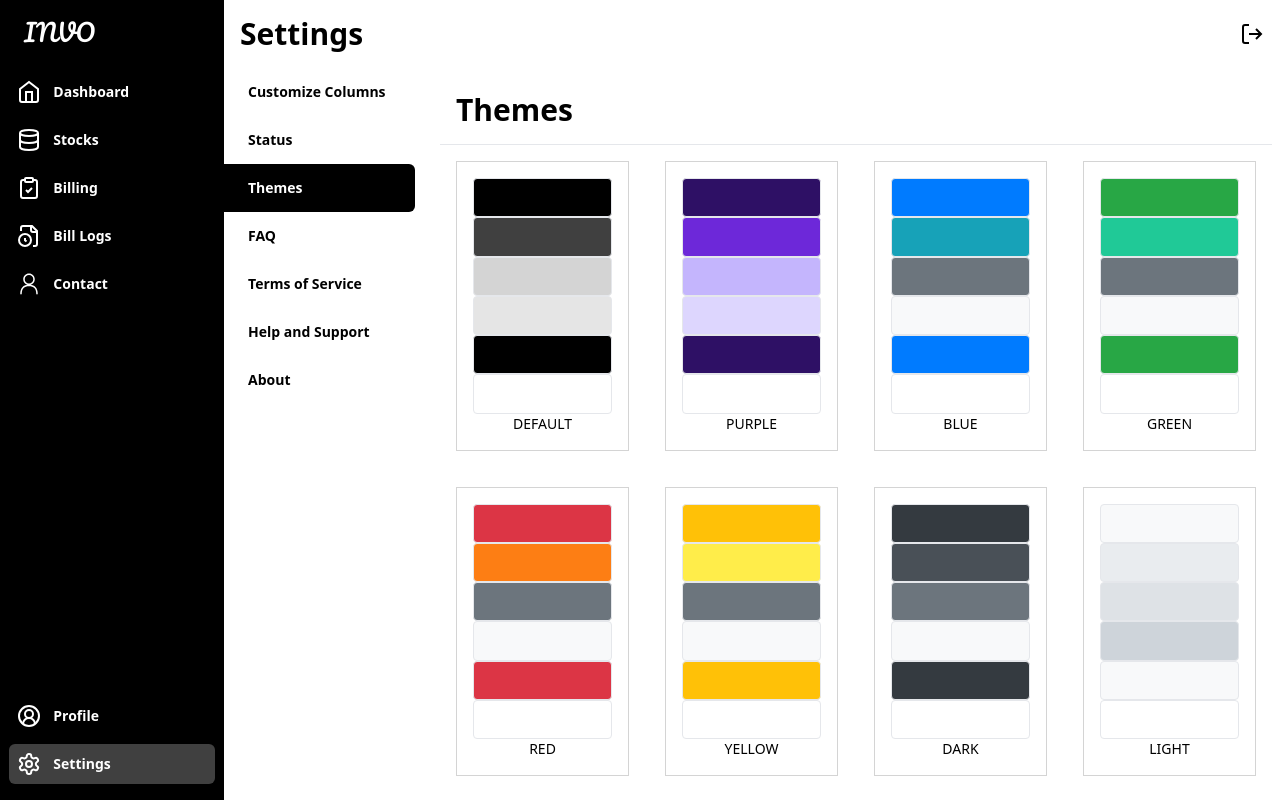
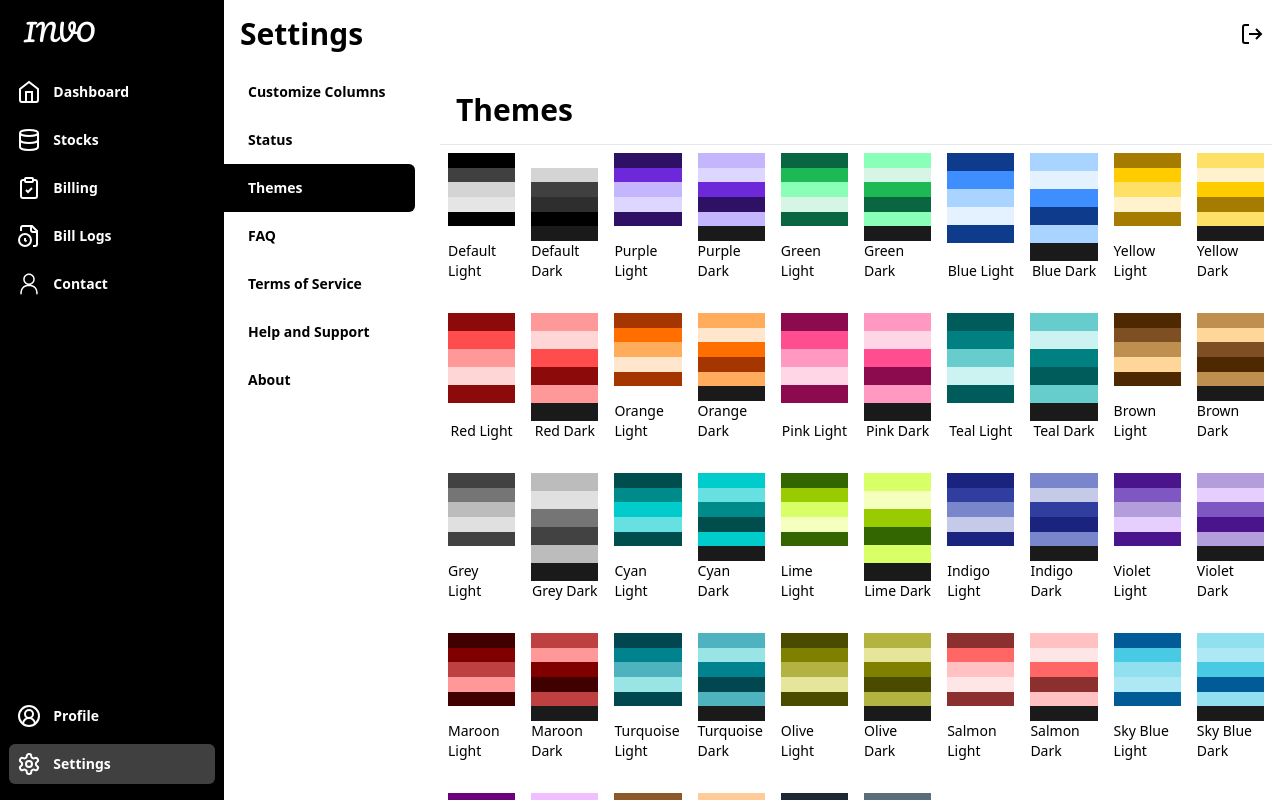
Before and after one commit to nikhitkumar00/INVO_V2, a Next.js app: page /settings/themes in a window 1280 px wide. Built offline with nearby package versions, Linux system fonts and the light colour scheme.

Commit message:
Added more Themes

```diff
--- a/app/(main)/_components/AdvancedTable.tsx
+++ b/app/(main)/_components/AdvancedTable.tsx
@@ -99,7 +99,7 @@ const TableWithSearchAndSort: React.FC<TableWithSearchAndSortProps> = ({
                 {keys.map((key) => (
                   <th
                     key={key}
-                    className="w-fit cursor-pointer py-2 text-sm font-medium capitalize"
+                    className="w-fit cursor-pointer bg-background py-2 text-sm font-medium capitalize"
                     onClick={() => sortData(key)}
                   >
                     {sortConfig.key === key && (
@@ -111,7 +111,7 @@ const TableWithSearchAndSort: React.FC<TableWithSearchAndSortProps> = ({
                   </th>
                 ))}
                 {edit && (
-                  <th className="w-10 cursor-pointer text-sm font-medium capitalize">
+                  <th className="w-10 cursor-pointer bg-background text-sm font-medium capitalize">
                     Edit
                   </th>
                 )}
--- a/app/(main)/settings/page.tsx
+++ b/app/(main)/settings/page.tsx
@@ -1,6 +1,6 @@
 import { redirect } from "next/navigation";
 
 const page = () => {
-  redirect("/settings/termsofservice");
+  redirect("/settings/themes");
 };
 export default page;
--- a/app/(main)/settings/themes/page.tsx
+++ b/app/(main)/settings/themes/page.tsx
@@ -1,6 +1,6 @@
 "use client";
 import { toast } from "sonner";
-import Header from "../../_components/Header";
+import Header from "@/app/(main)/_components/Header";
 
 type theme = {
   name: string;
@@ -15,7 +15,7 @@ type theme = {
 const Themes = () => {
   const data: theme[] = [
     {
-      name: "Default",
+      name: "Default Light",
       "--primary-color": "#000000",
       "--secondary-color": "#404040",
       "--tertiary-color": "#d4d4d4",
@@ -24,7 +24,16 @@ const Themes = () => {
       "--background-color": "#ffffff",
     },
     {
-      name: "Purple",
+      name: "Default Dark",
+      "--primary-color": "#ffffff",
+      "--secondary-color": "#d4d4d4",
+      "--tertiary-color": "#404040",
+      "--quartinary-color": "#2e2e2e",
+      "--navbar-color": "#000000",
+      "--background-color": "#1a1a1a",
+    },
+    {
+      name: "Purple Light",
       "--primary-color": "#2e1065",
       "--secondary-color": "#6d28d9",
       "--tertiary-color": "#c4b5fd",
@@ -33,69 +42,402 @@ const Themes = () => {
       "--background-color": "#ffffff",
     },
     {
-      name: "Blue",
-      "--primary-color": "#007bff",
-      "--secondary-color": "#17a2b8",
-      "--tertiary-color": "#6c757d",
-      "--quartinary-color": "#f8f9fa",
-      "--navbar-color": "#007bff",
+      name: "Purple Dark",
+      "--primary-color": "#c4b5fd",
+      "--secondary-color": "#ddd6fe",
+      "--tertiary-color": "#6d28d9",
+      "--quartinary-color": "#2e1065",
+      "--navbar-color": "#c4b5fd",
+      "--background-color": "#1a1a1a",
+    },
+    {
+      name: "Green Light",
+      "--primary-color": "#0a6640",
+      "--secondary-color": "#1db954",
+      "--tertiary-color": "#8affb7",
+      "--quartinary-color": "#d6f5e5",
+      "--navbar-color": "#0a6640",
       "--background-color": "#ffffff",
     },
     {
-      name: "Green",
-      "--primary-color": "#28a745",
-      "--secondary-color": "#20c997",
-      "--tertiary-color": "#6c757d",
-      "--quartinary-color": "#f8f9fa",
-      "--navbar-color": "#28a745",
+      name: "Green Dark",
+      "--primary-color": "#8affb7",
+      "--secondary-color": "#d6f5e5",
+      "--tertiary-color": "#1db954",
+      "--quartinary-color": "#0a6640",
+      "--navbar-color": "#8affb7",
+      "--background-color": "#1a1a1a",
+    },
+    {
+      name: "Blue Light",
+      "--primary-color": "#0e3b8c",
+      "--secondary-color": "#3f8eff",
+      "--tertiary-color": "#a9d4ff",
+      "--quartinary-color": "#e4f1ff",
+      "--navbar-color": "#0e3b8c",
       "--background-color": "#ffffff",
     },
     {
-      name: "Red",
-      "--primary-color": "#dc3545",
-      "--secondary-color": "#fd7e14",
-      "--tertiary-color": "#6c757d",
-      "--quartinary-color": "#f8f9fa",
-      "--navbar-color": "#dc3545",
+      name: "Blue Dark",
+      "--primary-color": "#a9d4ff",
+      "--secondary-color": "#e4f1ff",
+      "--tertiary-color": "#3f8eff",
+      "--quartinary-color": "#0e3b8c",
+      "--navbar-color": "#a9d4ff",
+      "--background-color": "#1a1a1a",
+    },
+    {
+      name: "Yellow Light",
+      "--primary-color": "#a67c00",
+      "--secondary-color": "#ffcc00",
+      "--tertiary-color": "#ffe066",
+      "--quartinary-color": "#fff2cc",
+      "--navbar-color": "#a67c00",
       "--background-color": "#ffffff",
     },
     {
-      name: "Yellow",
-      "--primary-color": "#ffc107",
-      "--secondary-color": "#ffed4a",
-      "--tertiary-color": "#6c757d",
-      "--quartinary-color": "#f8f9fa",
-      "--navbar-color": "#ffc107",
+      name: "Yellow Dark",
+      "--primary-color": "#ffe066",
+      "--secondary-color": "#fff2cc",
+      "--tertiary-color": "#ffcc00",
+      "--quartinary-color": "#a67c00",
+      "--navbar-color": "#ffe066",
+      "--background-color": "#1a1a1a",
+    },
+    {
+      name: "Red Light",
+      "--primary-color": "#8c0a0a",
+      "--secondary-color": "#ff4d4d",
+      "--tertiary-color": "#ff9999",
+      "--quartinary-color": "#ffd6d6",
+      "--navbar-color": "#8c0a0a",
       "--background-color": "#ffffff",
     },
     {
-      name: "Dark",
-      "--primary-color": "#343a40",
-      "--secondary-color": "#495057",
-      "--tertiary-color": "#6c757d",
-      "--quartinary-color": "#f8f9fa",
-      "--navbar-color": "#343a40",
+      name: "Red Dark",
+      "--primary-color": "#ff9999",
+      "--secondary-color": "#ffd6d6",
+      "--tertiary-color": "#ff4d4d",
+      "--quartinary-color": "#8c0a0a",
+      "--navbar-color": "#ff9999",
+      "--background-color": "#1a1a1a",
+    },
+    {
+      name: "Orange Light",
+      "--primary-color": "#a63600",
+      "--secondary-color": "#ff6f00",
+      "--tertiary-color": "#ffad5c",
+      "--quartinary-color": "#ffe6cc",
+      "--navbar-color": "#a63600",
       "--background-color": "#ffffff",
-      },
+    },
     {
-      name: "Light",
-      "--primary-color": "#f8f9fa",
-      "--secondary-color": "#e9ecef",
-      "--tertiary-color": "#dee2e6",
-      "--quartinary-color": "#ced4da",
-      "--navbar-color": "#f8f9fa",
+      name: "Orange Dark",
+      "--primary-color": "#ffad5c",
+      "--secondary-color": "#ffe6cc",
+      "--tertiary-color": "#ff6f00",
+      "--quartinary-color": "#a63600",
+      "--navbar-color": "#ffad5c",
+      "--background-color": "#1a1a1a",
+    },
+    {
+      name: "Pink Light",
+      "--primary-color": "#8c0a4e",
+      "--secondary-color": "#ff4d8f",
+      "--tertiary-color": "#ff99c2",
+      "--quartinary-color": "#ffd6e5",
+      "--navbar-color": "#8c0a4e",
       "--background-color": "#ffffff",
-    }
+    },
+    {
+      name: "Pink Dark",
+      "--primary-color": "#ff99c2",
+      "--secondary-color": "#ffd6e5",
+      "--tertiary-color": "#ff4d8f",
+      "--quartinary-color": "#8c0a4e",
+      "--navbar-color": "#ff99c2",
+      "--background-color": "#1a1a1a",
+    },
+    {
+      name: "Teal Light",
+      "--primary-color": "#005b5b",
+      "--secondary-color": "#008080",
+      "--tertiary-color": "#66cccc",
+      "--quartinary-color": "#ccf2f2",
+      "--navbar-color": "#005b5b",
+      "--background-color": "#ffffff",
+    },
+    {
+      name: "Teal Dark",
+      "--primary-color": "#66cccc",
+      "--secondary-color": "#ccf2f2",
+      "--tertiary-color": "#008080",
+      "--quartinary-color": "#005b5b",
+      "--navbar-color": "#66cccc",
+      "--background-color": "#1a1a1a",
+    },
+    {
+      name: "Brown Light",
+      "--primary-color": "#4d2800",
+      "--secondary-color": "#7f4f24",
+      "--tertiary-color": "#bf8f4f",
+      "--quartinary-color": "#ffd699",
+      "--navbar-color": "#4d2800",
+      "--background-color": "#ffffff",
+    },
+    {
+      name: "Brown Dark",
+      "--primary-color": "#bf8f4f",
+      "--secondary-color": "#ffd699",
+      "--tertiary-color": "#7f4f24",
+      "--quartinary-color": "#4d2800",
+      "--navbar-color": "#bf8f4f",
+      "--background-color": "#1a1a1a",
+    },
+    {
+      name: "Grey Light",
+      "--primary-color": "#424242",
+      "--secondary-color": "#757575",
+      "--tertiary-color": "#bcbcbc",
+      "--quartinary-color": "#e0e0e0",
+      "--navbar-color": "#424242",
+      "--background-color": "#ffffff",
+    },
+    {
+      name: "Grey Dark",
+      "--primary-color": "#bcbcbc",
+      "--secondary-color": "#e0e0e0",
+      "--tertiary-color": "#757575",
+      "--quartinary-color": "#424242",
+      "--navbar-color": "#bcbcbc",
+      "--background-color": "#1a1a1a",
+    },
+    {
+      name: "Cyan Light",
+      "--primary-color": "#004d4d",
+      "--secondary-color": "#008b8b",
+      "--tertiary-color": "#00cccc",
+      "--quartinary-color": "#66e0e0",
+      "--navbar-color": "#004d4d",
+      "--background-color": "#ffffff",
+    },
+    {
+      name: "Cyan Dark",
+      "--primary-color": "#00cccc",
+      "--secondary-color": "#66e0e0",
+      "--tertiary-color": "#008b8b",
+      "--quartinary-color": "#004d4d",
+      "--navbar-color": "#00cccc",
+      "--background-color": "#1a1a1a",
+    },
+    {
+      name: "Lime Light",
+      "--primary-color": "#336600",
+      "--secondary-color": "#99cc00",
+      "--tertiary-color": "#d9ff66",
+      "--quartinary-color": "#f5ffbe",
+      "--navbar-color": "#336600",
+      "--background-color": "#ffffff",
+    },
+    {
+      name: "Lime Dark",
+      "--primary-color": "#d9ff66",
+      "--secondary-color": "#f5ffbe",
+      "--tertiary-color": "#99cc00",
+      "--quartinary-color": "#336600",
+      "--navbar-color": "#d9ff66",
+      "--background-color": "#1a1a1a",
+    },
+    {
+      name: "Indigo Light",
+      "--primary-color": "#1a237e",
+      "--secondary-color": "#303f9f",
+      "--tertiary-color": "#7986cb",
+      "--quartinary-color": "#c5cae9",
+      "--navbar-color": "#1a237e",
+      "--background-color": "#ffffff",
+    },
+    {
+      name: "Indigo Dark",
+      "--primary-color": "#7986cb",
+      "--secondary-color": "#c5cae9",
+      "--tertiary-color": "#303f9f",
+      "--quartinary-color": "#1a237e",
+      "--navbar-color": "#7986cb",
+      "--background-color": "#1a1a1a",
+    },
+    {
+      name: "Violet Light",
+      "--primary-color": "#4a148c",
+      "--secondary-color": "#7e57c2",
+      "--tertiary-color": "#b39ddb",
+      "--quartinary-color": "#e6ceff",
+      "--navbar-color": "#4a148c",
+      "--background-color": "#ffffff",
+    },
+    {
+      name: "Violet Dark",
+      "--primary-color": "#b39ddb",
+      "--secondary-color": "#e6ceff",
+      "--tertiary-color": "#7e57c2",
+      "--quartinary-color": "#4a148c",
+      "--navbar-color": "#b39ddb",
+      "--background-color": "#1a1a1a",
+    },
+    {
+      name: "Maroon Light",
+      "--primary-color": "#400000",
+      "--secondary-color": "#800000",
+      "--tertiary-color": "#bf4040",
+      "--quartinary-color": "#ff9999",
+      "--navbar-color": "#400000",
+      "--background-color": "#ffffff",
+    },
+    {
+      name: "Maroon Dark",
+      "--primary-color": "#bf4040",
+      "--secondary-color": "#ff9999",
+      "--tertiary-color": "#800000",
+      "--quartinary-color": "#400000",
+      "--navbar-color": "#bf4040",
+      "--background-color": "#1a1a1a",
+    },
+    {
+      name: "Turquoise Light",
+      "--primary-color": "#00474f",
+      "--secondary-color": "#00838f",
+      "--tertiary-color": "#4fb3bf",
+      "--quartinary-color": "#99e5e5",
+      "--navbar-color": "#00474f",
+      "--background-color": "#ffffff",
+    },
+    {
+      name: "Turquoise Dark",
+      "--primary-color": "#4fb3bf",
+      "--secondary-color": "#99e5e5",
+      "--tertiary-color": "#00838f",
+      "--quartinary-color": "#00474f",
+      "--navbar-color": "#4fb3bf",
+      "--background-color": "#1a1a1a",
+    },
+    {
+      name: "Olive Light",
+      "--primary-color": "#4b4b00",
+      "--secondary-color": "#808000",
+      "--tertiary-color": "#b3b342",
+      "--quartinary-color": "#e5e59b",
+      "--navbar-color": "#4b4b00",
+      "--background-color": "#ffffff",
+    },
+    {
+      name: "Olive Dark",
+      "--primary-color": "#b3b342",
+      "--secondary-color": "#e5e59b",
+      "--tertiary-color": "#808000",
+      "--quartinary-color": "#4b4b00",
+      "--navbar-color": "#b3b342",
+      "--background-color": "#1a1a1a",
+    },
+    {
+      name: "Salmon Light",
+      "--primary-color": "#8c2f2f",
+      "--secondary-color": "#ff6666",
+      "--tertiary-color": "#ffc1c1",
+      "--quartinary-color": "#ffe6e6",
+      "--navbar-color": "#8c2f2f",
+      "--background-color": "#ffffff",
+    },
+    {
+      name: "Salmon Dark",
+      "--primary-color": "#ffc1c1",
+      "--secondary-color": "#ffe6e6",
+      "--tertiary-color": "#ff6666",
+      "--quartinary-color": "#8c2f2f",
+      "--navbar-color": "#ffc1c1",
+      "--background-color": "#1a1a1a",
+    },
+    {
+      name: "Sky Blue Light",
+      "--primary-color": "#005b96",
+      "--secondary-color": "#48cae4",
+      "--tertiary-color": "#90e0ef",
+      "--quartinary-color": "#ade8f4",
+      "--navbar-color": "#005b96",
+      "--background-color": "#ffffff",
+    },
+    {
+      name: "Sky Blue Dark",
+      "--primary-color": "#90e0ef",
+      "--secondary-color": "#ade8f4",
+      "--tertiary-color": "#48cae4",
+      "--quartinary-color": "#005b96",
+      "--navbar-color": "#90e0ef",
+      "--background-color": "#1a1a1a",
+    },
+    {
+      name: "Magenta Light",
+      "--primary-color": "#6a007a",
+      "--secondary-color": "#c77dff",
+      "--tertiary-color": "#f0bfff",
+      "--quartinary-color": "#f9e0ff",
+      "--navbar-color": "#6a007a",
+      "--background-color": "#ffffff",
+    },
+    {
+      name: "Magenta Dark",
+      "--primary-color": "#f0bfff",
+      "--secondary-color": "#f9e0ff",
+      "--tertiary-color": "#c77dff",
+      "--quartinary-color": "#6a007a",
+      "--navbar-color": "#f0bfff",
+      "--background-color": "#1a1a1a",
+    },
+    {
+      name: "Tan Light",
+      "--primary-color": "#8c5a29",
+      "--secondary-color": "#ffaa80",
+      "--tertiary-color": "#ffcc99",
+      "--quartinary-color": "#ffe6cc",
+      "--navbar-color": "#8c5a29",
+      "--background-color": "#ffffff",
+    },
+    {
+      name: "Tan Dark",
+      "--primary-color": "#ffcc99",
+      "--secondary-color": "#ffe6cc",
+      "--tertiary-color": "#ffaa80",
+      "--quartinary-color": "#8c5a29",
+      "--navbar-color": "#ffcc99",
+      "--background-color": "#1a1a1a",
+    },
+    {
+      name: "Slate Light",
+      "--primary-color": "#1c2833",
+      "--secondary-color": "#394b59",
+      "--tertiary-color": "#5a6d7a",
+      "--quartinary-color": "#8a9aa9",
+      "--navbar-color": "#1c2833",
+      "--background-color": "#ffffff",
+    },
+    {
+      name: "Slate Dark",
+      "--primary-color": "#5a6d7a",
+      "--secondary-color": "#8a9aa9",
+      "--tertiary-color": "#394b59",
+      "--quartinary-color": "#1c2833",
+      "--navbar-color": "#5a6d7a",
+      "--background-color": "#1a1a1a",
+    },
   ];
   return (
     <div className="flex h-full w-full flex-col">
       <Header title="Themes" />
       <hr />
-      <div className="grid flex-grow grid-cols-4 gap-1 rounded-md">
+      <div className="grid grid-cols-10 gap-y-4 rounded-md">
         {data.map((theme, index) => (
           <div
             key={index}
-            className="m-4 flex cursor-pointer flex-col items-center justify-between border border-tertiary p-4 duration-200 hover:scale-110"
+            className="flex h-36 cursor-pointer flex-col items-center justify-between p-2 duration-200 hover:scale-110 hover:border"
             onClick={() => {
               document.documentElement.style.setProperty(
                 "--primary-color",
@@ -126,29 +468,29 @@ const Themes = () => {
           >
             <div
               style={{ backgroundColor: theme["--primary-color"] }}
-              className="w-full flex-1 rounded border"
+              className="w-full flex-1"
             ></div>
             <div
               style={{ backgroundColor: theme["--secondary-color"] }}
-              className="w-full flex-1 rounded border"
+              className="w-full flex-1"
             ></div>
             <div
               style={{ backgroundColor: theme["--tertiary-color"] }}
-              className="w-full flex-1 rounded border"
+              className="w-full flex-1"
             ></div>
             <div
               style={{ backgroundColor: theme["--quartinary-color"] }}
-              className="w-full flex-1 rounded border"
+              className="w-full flex-1"
             ></div>
             <div
               style={{ backgroundColor: theme["--navbar-color"] }}
-              className="w-full flex-1 rounded border"
+              className="w-full flex-1"
             ></div>
             <div
               style={{ backgroundColor: theme["--background-color"] }}
-              className="w-full flex-1 rounded border"
+              className="w-full flex-1"
             ></div>
-            <p className="text-sm font-medium uppercase">{theme.name}</p>
+            <p className="text-sm font-medium">{theme.name}</p>
           </div>
         ))}
       </div>
```
